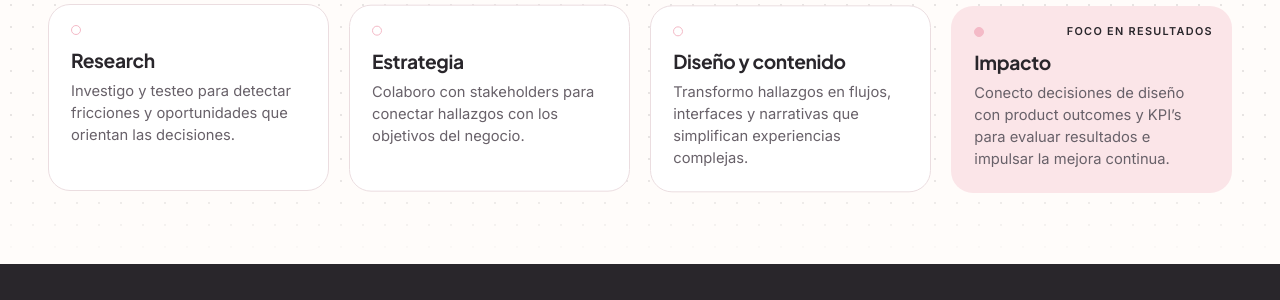
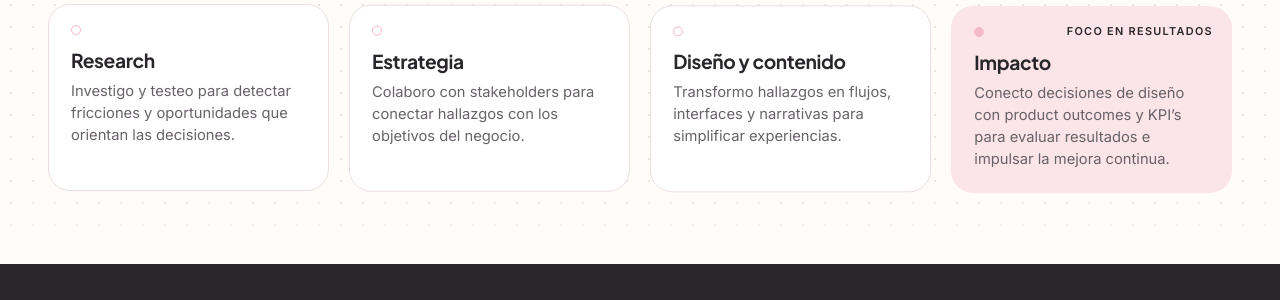
Before and after one commit to ximebissieres/Ximebissieres.github.io, a Jekyll site: the page built from index.html, in a window 1280 px wide and 900 px high, scrolled down 1434 px. Shown: the part 233-533 px from the top of the window. Built offline with Jekyll 4.4.1, drawn with Linux system fonts in a browser that asks for light colours.

Commit message:
Home: nueva bajada de Diseño y contenido
Co-Authored-By: Claude Opus 5.5 <noreply@anthropic.com>
Claude-Session: https://claude.ai/code/session_01DJ4kQgEHjb3PtnpPBBuZ5X

```diff
--- a/_data/home.yml
+++ b/_data/home.yml
@@ -93,7 +93,7 @@ enfoque:
     - nombre: "Estrategia"
       descripcion: "Colaboro con stakeholders para conectar hallazgos con los objetivos del negocio."
     - nombre: "Diseño y contenido"
-      descripcion: "Transformo hallazgos en flujos, interfaces y narrativas que simplifican experiencias complejas."
+      descripcion: "Transformo hallazgos en flujos, interfaces y narrativas para simplificar experiencias."
     - nombre: "Impacto"
       descripcion: "Conecto decisiones de diseño con product outcomes y KPI's para evaluar resultados e impulsar la mejora continua."
       destacada: true
```
